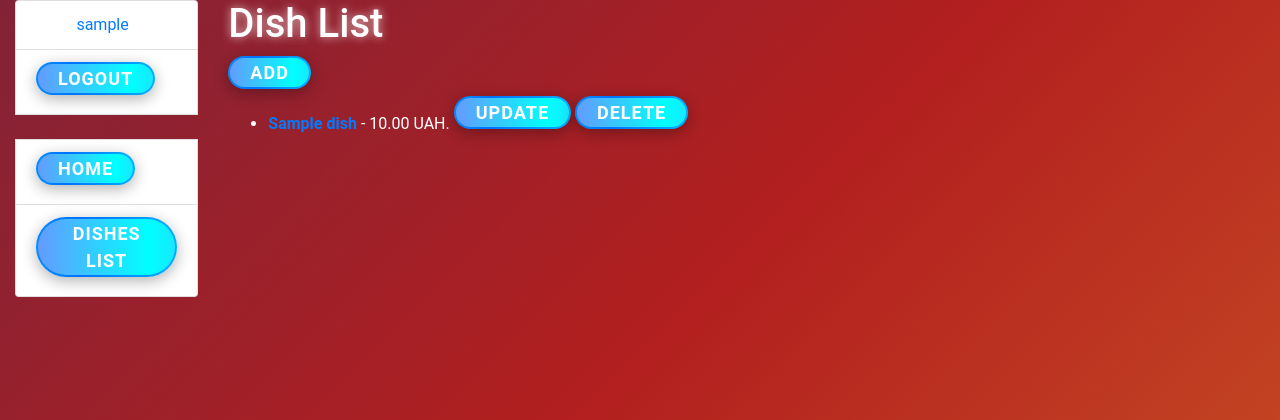
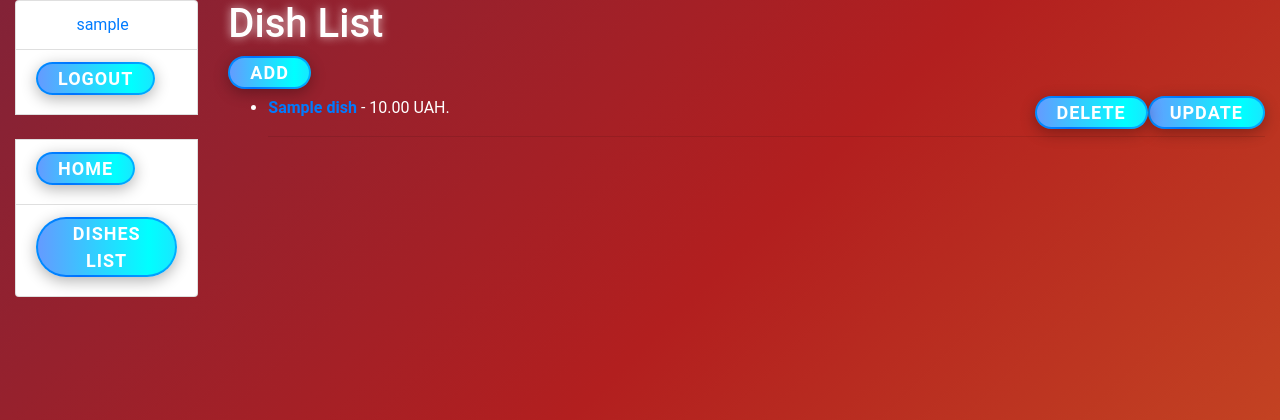
Before and after one commit to Professor-Douel/Restaurant-kitchen-service, a Django app: page /dishes/ in a window 1280 px wide. Shown: the top 420 px of the page. Run offline with Django 5.2, Linux system fonts and the light colour scheme; a user stored in the database is signed in; tables that the repository leaves empty hold one stand-in row (values such as "Sample post").

Commit message:
change visualisation of items, add separation lines in dishes_list.html

```diff
--- a/templates/service/dishes_list.html
+++ b/templates/service/dishes_list.html
@@ -6,9 +6,10 @@
     {% for dish in dishes %}
     <li>
         <a style="float: revert" href="{% url 'service:dish-detail' pk=dish.id %}"><strong>{{ dish.name }}</strong></a> - {{ dish.price }} UAH.
-        <a style="float: revert" href="{% url 'service:dish-update' pk=dish.id %}" class="custom-btn">Update</a>
-        <a style="float: revert" href="{% url 'service:dish-delete' pk=dish.id %}" class="custom-btn">Delete</a>
+        <a style="float: right" href="{% url 'service:dish-update' pk=dish.id %}" class="custom-btn">Update</a>
+        <a style="float: right" href="{% url 'service:dish-delete' pk=dish.id %}" class="custom-btn">Delete</a>
     </li>
+    <hr>
     {% endfor %}
 </ul>
 {% endblock %}
```
